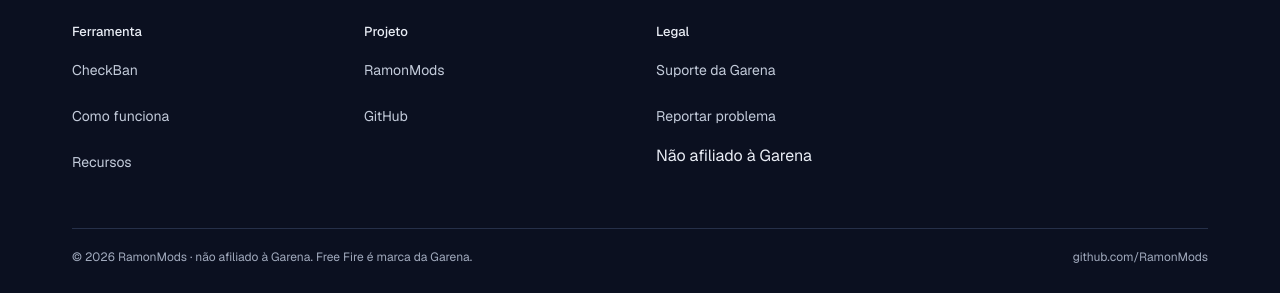
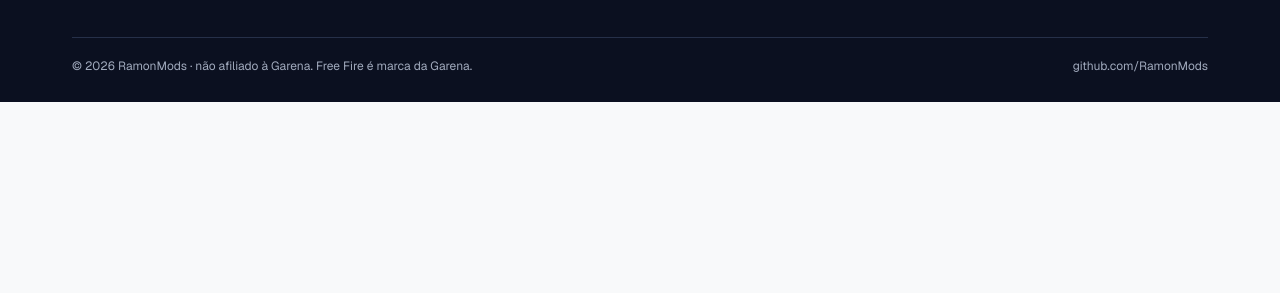
Before and after one commit to RamonMods/CHECKBAN-FF, a plain HTML site: page public/checkban/index.html in a window 1280 px wide. Shown: the part 1542-1835 px from the top of the page. After the commit the page ends 1644 px from the top, so only its background shows below. Drawn offline with Linux system fonts and the light colour scheme.

Commit message:
rodape: remove colunas Ferramenta/Projeto/Legal

```diff
--- a/public/checkban/index.html
+++ b/public/checkban/index.html
@@ -157,31 +157,6 @@
       <p class="lp-footer__mark" translate="no">Ramon<span>Mods</span></p>
       <span class="ks-eyebrow ks-eyebrow--marker"><span class="ks-eyebrow__mark" style="background:var(--accent)" aria-hidden="true"></span>Ferramentas para Free Fire.</span>
     </div>
-    <div class="lp-footer__grid">
-      <nav aria-label="Ferramenta">
-        <h2>Ferramenta</h2>
-        <ul>
-          <li><a href="#tool">CheckBan</a></li>
-          <li><a href="../#como-usar">Como funciona</a></li>
-          <li><a href="../#o-que-vem">Recursos</a></li>
-        </ul>
-      </nav>
-      <nav aria-label="Projeto">
-        <h2>Projeto</h2>
-        <ul>
-          <li><a href="../">RamonMods</a></li>
-          <li><a href="https://github.com/RamonMods/CHECKBAN-FF" target="_blank" rel="noopener">GitHub</a></li>
-        </ul>
-      </nav>
-      <nav aria-label="Legal">
-        <h2>Legal</h2>
-        <ul>
-          <li><a href="https://ff.garena.com/en/support/" target="_blank" rel="noopener">Suporte da Garena</a></li>
-          <li><a href="https://github.com/RamonMods/CHECKBAN-FF/issues" target="_blank" rel="noopener">Reportar problema</a></li>
-          <li><span>Não afiliado à Garena</span></li>
-        </ul>
-      </nav>
-    </div>
     <div class="lp-footer__bottom">
       <span>© <span id="ano">2026</span> RamonMods · não afiliado à Garena. Free Fire é marca da Garena.</span>
       <a href="https://github.com/RamonMods" target="_blank" rel="noopener">github.com/RamonMods</a>
```
Also changed, not shown: public/index.html (+0 -26 lines).
